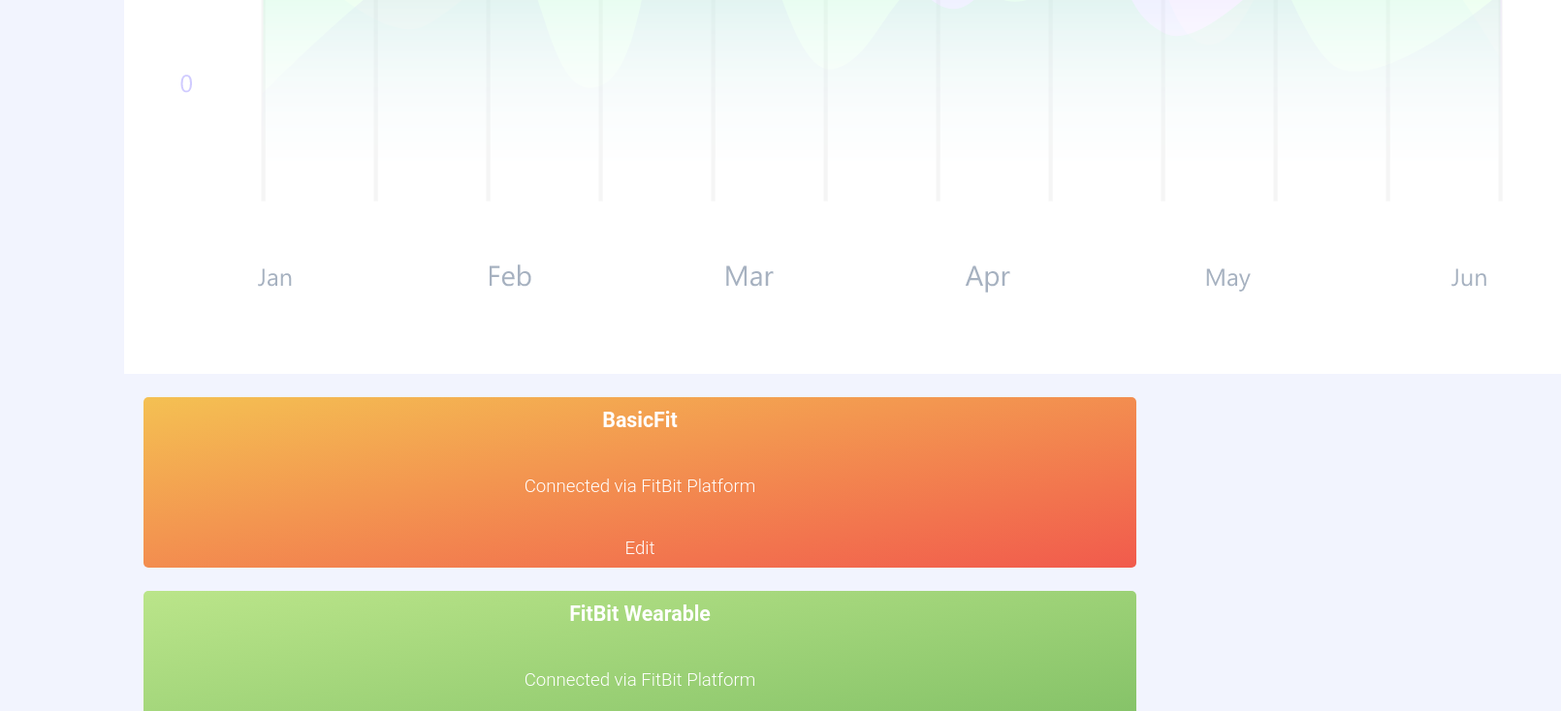
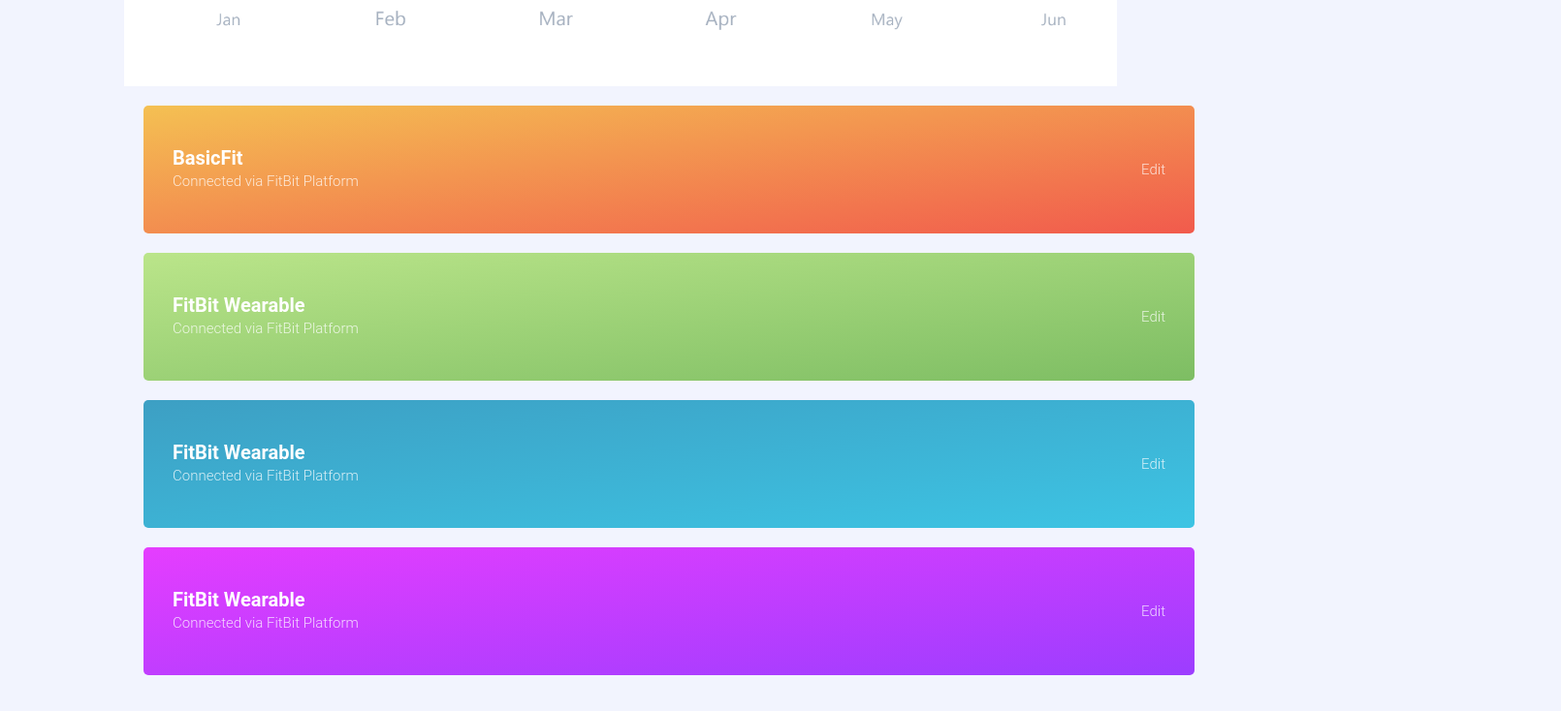
Before and after one commit to odysseyhack/purplepension, an Angular app in the folder purplepension-frontend/: page /home in a window 1280 px wide. Shown: the part 642-1376 px from the top of the page at 97% size, 1610 px wide, since content can reach past the window. Built offline with nearby package versions, Linux system fonts and the light colour scheme; no server answers.

Commit message:
Front End Final Commit Sat

```diff
--- a/purplepension-frontend/src/app/home/home.component.css
+++ b/purplepension-frontend/src/app/home/home.component.css
@@ -4,11 +4,10 @@
     margin: auto;
     height: auto;
     padding-bottom: 5vh;
-    text-align: center;
 }
 
-.chart{
-    width: 20vw;
+.chart img{
+    width: 80vw;
 }
 
 #graph-img {
@@ -22,8 +21,8 @@
     background-position-x: center;
 }
 
-#detail-items {
-    width: 100%;
+#detailItems {
+    width: 80vw;
 }
 
 .item {
@@ -33,6 +32,7 @@
     margin-bottom: 15px;
     max-width: 80vw;
     width: 100%;
+    padding: 30px;
 }
 
 #one {
@@ -64,3 +64,30 @@
     background: -webkit-linear-gradient(to right bottom, #E100FFBF, #7F00FFBF);  /* Chrome 10-25, Safari 5.1-6 */
     background: linear-gradient(to right bottom, #E100FFBF, #7F00FFBF); /* W3C, IE 10+/ Edge, Firefox 16+, Chrome 26+, Opera 12+, Safari 7+ */
 }
+
+.left{
+    /* float: left; */
+    margin: 0px;
+    width: 80%;
+    display: inline-block;
+    vertical-align: middle;
+}
+.right {
+    /* float: left; */
+    margin: 0px;
+    width: 20%;
+    display: inline-block;
+    vertical-align: middle;
+    text-align: right;
+}
+
+h2 {
+    font-size: 20px;
+    line-height: 0px;
+}
+
+h3{
+    opacity: 0.8;
+    font-size: 15px;
+    line-height: 0px;
+}
--- a/purplepension-frontend/src/app/home/home.component.html
+++ b/purplepension-frontend/src/app/home/home.component.html
@@ -45,7 +45,9 @@
                   <div class="left">
                       <h2>FitBit Wearable</h2>
                       <h3>Connected via FitBit Platform</h3>
-                      <div id="data"></div>
+                  </div>
+                  <div class="right">
+                      <h3 class="edit">Edit</h3>
                   </div>
                 </div>
               </div>
--- a/purplepension-frontend/src/app/sidebar/sidebar.component.html
+++ b/purplepension-frontend/src/app/sidebar/sidebar.component.html
@@ -26,7 +26,6 @@
         <h2> Navigation </h2>
         <a routerLink ='/home'><li>Dashboard</li></a>
         <a routerLink ='/insight'><li>Manage Insights</li></a>
-        <a routerLink ='/forecast'><li>Forecast</li></a>
         <a routerLink ='/connections'><li>Connections</li></a>
         <a routerLink ='/notifications'><li>Notifications</li></a>
         <a routerLink ='/settings'><li id="settings-menu">Settings</li></a>
```
